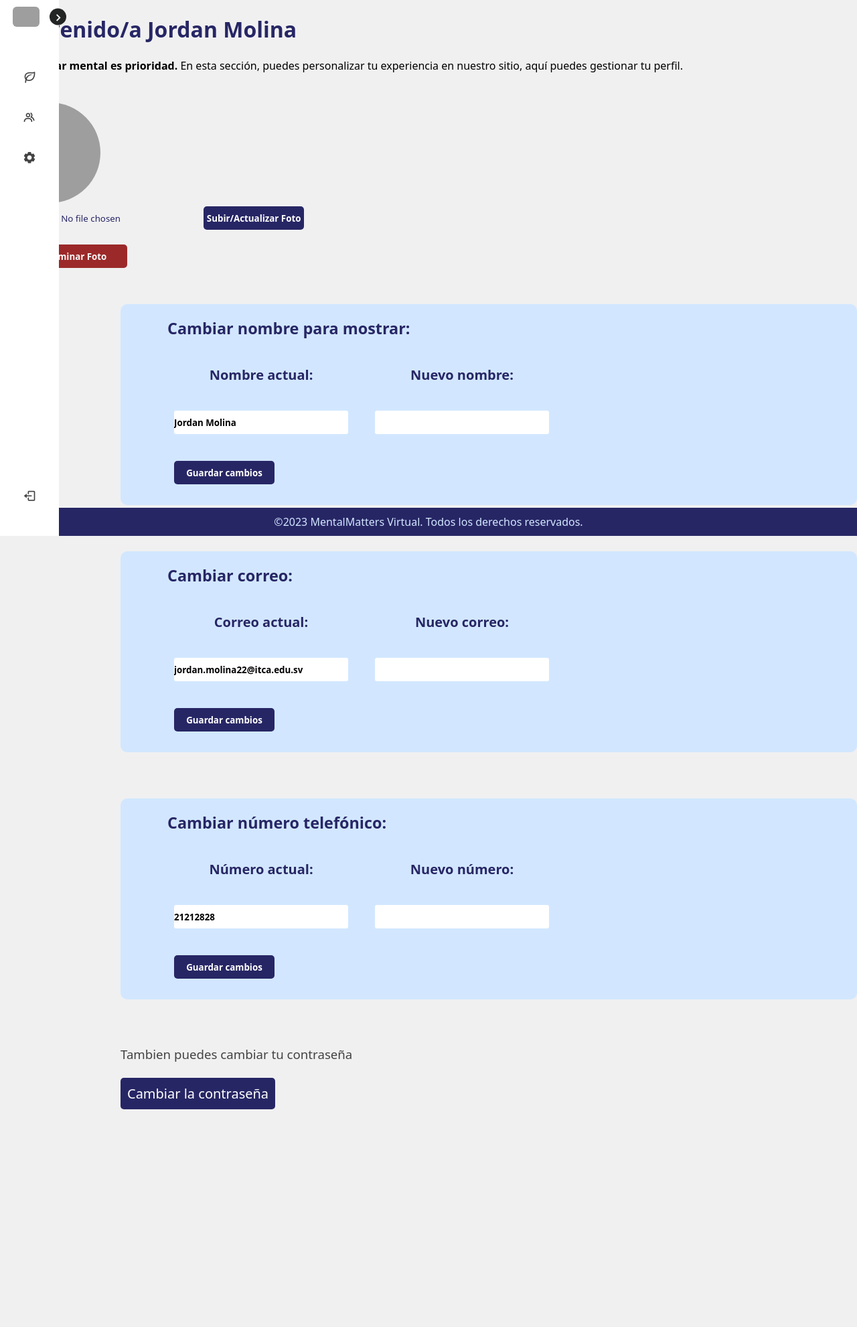
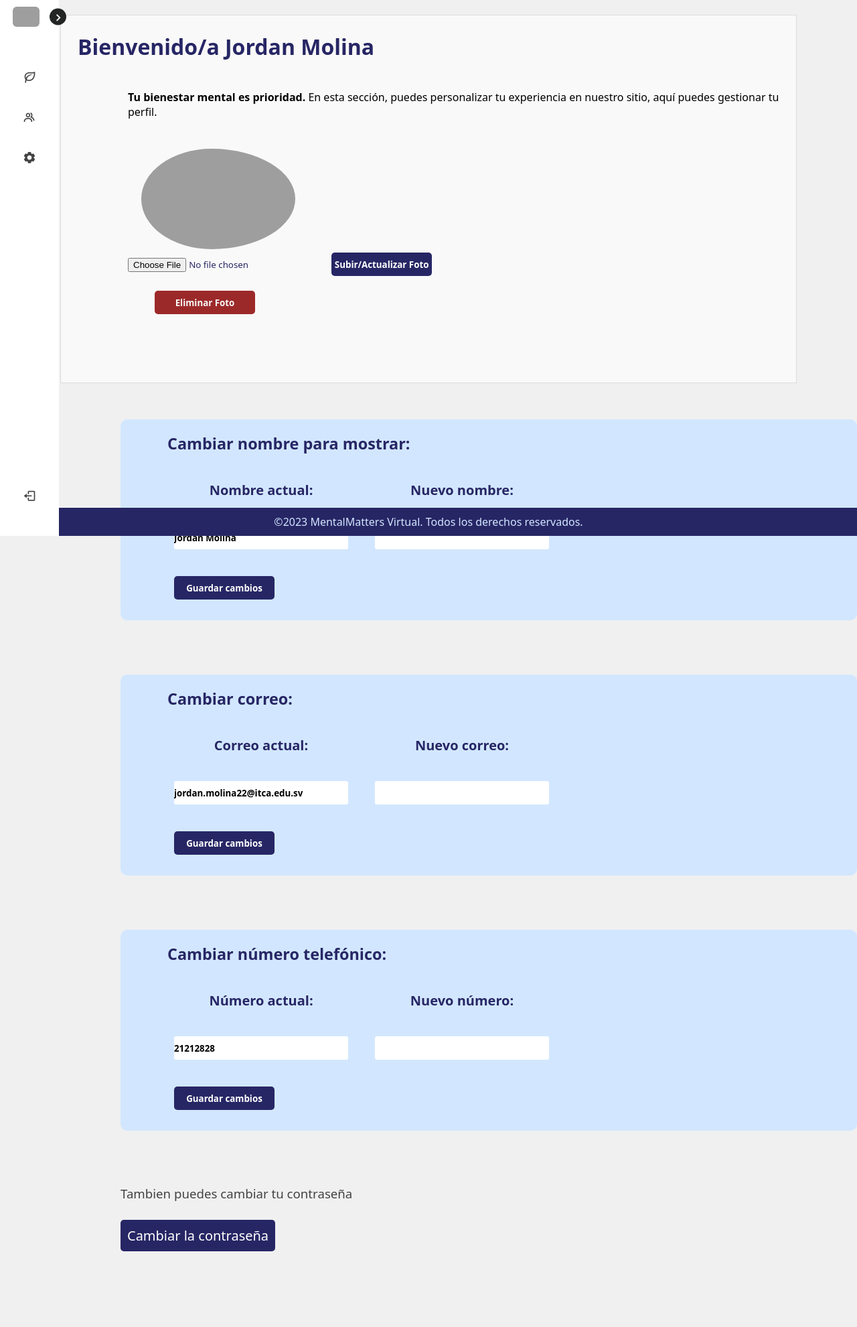
Before and after one commit to tomasbn03/asistente-sm, a PHP site: page /settings.php in a window 1280 px wide. Shown: the whole page at 67% size. Before the commit the page ends 1656 px from the top, so only its background shows below. Run offline with PHP 8.4, Linux system fonts and the light colour scheme; a user stored in the database is signed in; data comes from the database, SQL or seed files in the repository; grey boxes are pictures that could not be loaded.

Commit message:
Correccion de errores de estilo

```diff
--- a/assets/css/styles.css
+++ b/assets/css/styles.css
@@ -1,9 +1,28 @@
+.infografia {
+    font-family: Arial, sans-serif;
+    background-color: #f9f9f9;
+    border: 1px solid #ddd;
+    max-width: 1100px;
+    height: 550px;
+    margin:auto;
+}
+
+.infografia h1{
+    padding: 25px;
+}
+
+.cont-photo {
+    margin: auto;
+    margin-left: 100px;
+}
+
 .cont-text{
     font-size: 20px;
     font-weight: 500;
     color: var(--text-color);
     padding: 10px 180px;
-    font-family: 'Montserrat', sans-serif;
+    margin: auto;
+
 }
 
 .sub-cont-text {
@@ -11,12 +30,14 @@
     height: auto;
     background-color: #D2E7FF;
     border-radius: 10px;
+    margin: auto;
 }
 
 .contextu {
     width: 900px;
-    padding: 10px 20px;
+    padding: 20px;
     text-align: justify;
+
 }
 
 .cont1 span{
@@ -298,10 +319,11 @@ footer {
 }
 
 .profile-picture {
-    width: 150px;
+    width: 250px;
     height: 150px;
     object-fit: cover;
     border-radius: 50%;
+
     padding-left: 20px;
 }
 
--- a/view/settings.php
+++ b/view/settings.php
@@ -33,8 +33,10 @@ $phone = $_SESSION['telefono'];
     <!-- Seccion principal de la pagina home -->
         <div class="infografia">
                 <h1>Bienvenido/a <?php echo $_SESSION['nombre']; ?></h1> <br>
+                    <div class="cont-photo">
                         <p><b>Tu bienestar mental es prioridad.</b> En esta sección, puedes personalizar tu experiencia en nuestro sitio, aquí puedes gestionar
                         tu perfil.</p> <br><br>
+
                             <?php
                             // Verifica la sesion para mostrar la imagen según el usuario
                             if (isset($_SESSION['user_id']) && !empty($_SESSION['user_id'])) {
@@ -67,6 +69,7 @@ $phone = $_SESSION['telefono'];
                                 <input type="hidden" name="action" value="delete">
                                 <button type="submit" class=btn-delete name="delete">Eliminar Foto</button>
                             </form>
+                    </div>
         </div>
 <br><br>
         <div class="cont-text">
```
Lines whose indentation alone changed are shown as unchanged.
